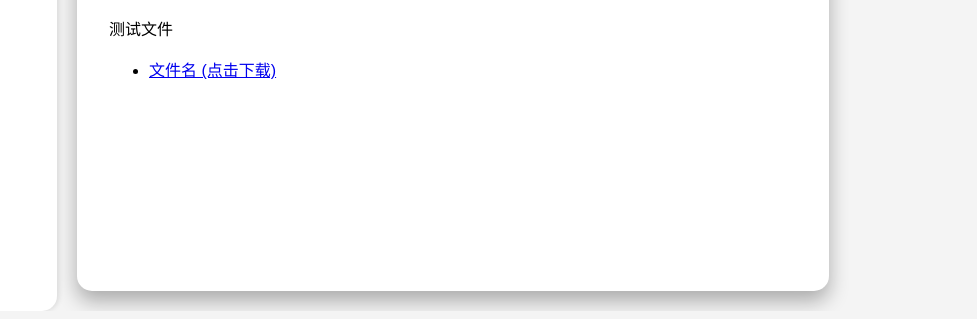
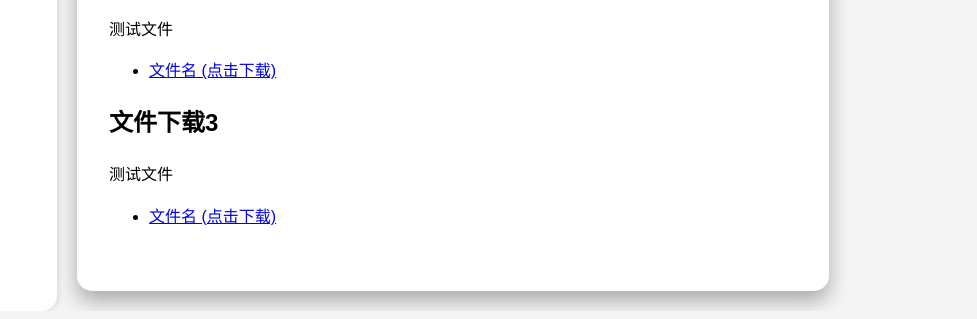
Before and after one commit to aozhoubaicha/myweb, a plain HTML site: page rsc.html in a window 1280 px wide. Shown: the part 376-695 px from the top of the page, 303-1280 px from the left. Drawn offline with Linux system fonts and the light colour scheme.

Commit message:
下载测试

```diff
--- a/css/styles.css
+++ b/css/styles.css
@@ -290,3 +290,6 @@ nav a:hover {
     position: sticky;
     top: 0;
 }
+audio {
+    display: none;
+}
--- a/rsc.html
+++ b/rsc.html
@@ -52,7 +52,7 @@
                 <p>测试文件</p>
                 <ul>
                     <li>
-                        <a href="/path/to/your/file.pdf" download="file.pdf">文件名 (点击下载)</a>
+                        <a href="./img/bg10.png" download="file.pdf">文件名 (点击下载)</a>
                     </li>
                     <!-- 你可以继续添加更多的文件链接 -->
                 </ul>
@@ -62,7 +62,17 @@
                 <p>测试文件</p>
                 <ul>
                     <li>
-                        <a href="/path/to/your/file.pdf" download="file.pdf">文件名 (点击下载)</a>
+                        <a href="/src/二十年来中国旅游业之发展认识感悟.docx" download="二十年来中国旅游业之发展认识感悟.docx">文件名 (点击下载)</a>
+                    </li>
+                    <!-- 你可以继续添加更多的文件链接 -->
+                </ul>
+            </div>
+            <div class="file-download">
+                <h2>文件下载3</h2>
+                <p>测试文件</p>
+                <ul>
+                    <li>
+                        <a href="dahuang.mp3" download="dahuang.mp3">文件名 (点击下载)</a>
                     </li>
                     <!-- 你可以继续添加更多的文件链接 -->
                 </ul>
```
Also changed, not shown: index.html (+1 -0 lines), script.js (added), 3 other files.
